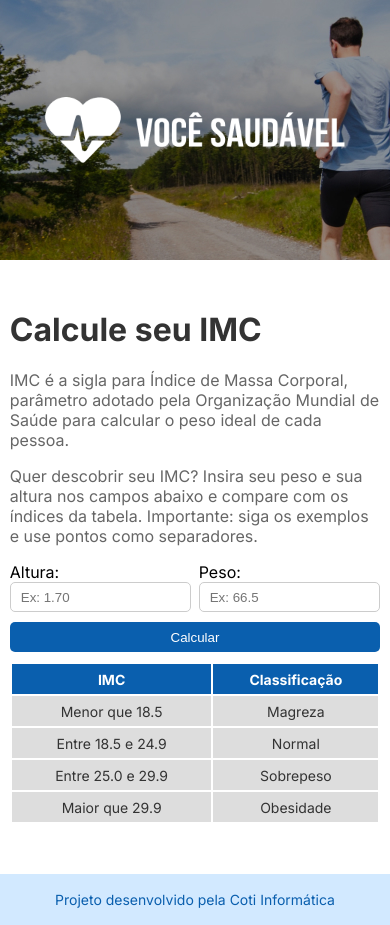
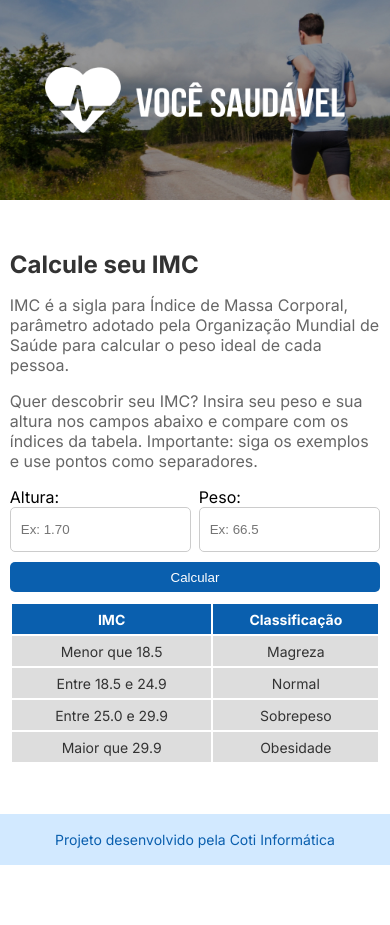
Before and after one commit to pdavidborges/imc02, a plain HTML site: page index.html in a window 390 px wide. After the commit the page ends 865 px from the top, so only its background shows below. Drawn offline with nearby package versions, Linux system fonts and the light colour scheme.

Commit message:
Add files via upload

```diff
--- a/css/style.css
+++ b/css/style.css
@@ -155,3 +155,20 @@ th{
         margin-top: 10px;
     }
 }
+
+/*if(tela <= 450px){}*/
+@media (max-width: 450px){
+
+    h1{
+        font-size: 24px;
+    }
+
+    #header{
+        height: 200px;
+    }
+
+    #result input{
+        height: 45px;
+    }
+
+}
```
